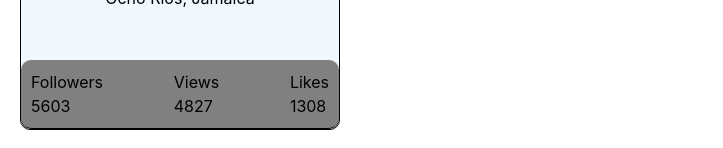
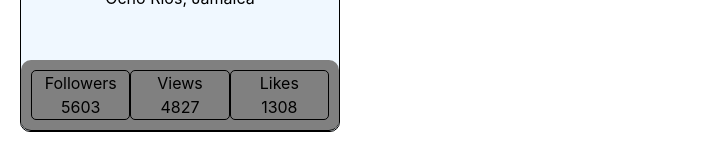
Before and after one commit to Mrszlv/goit-react-hw-01, a React (Vite) app: page / in a window 1280 px wide. Shown: the part 293-441 px from the top of the page, without its empty margins (0-723 px from the left). Built offline with nearby package versions, Linux system fonts and the light colour scheme.

Commit message:
to-main-05

```diff
--- a/src/components/Profile/Profile.module.css
+++ b/src/components/Profile/Profile.module.css
@@ -37,8 +37,12 @@
 }
 
 .itemProfile{
+    width: 100px;
     display: flex;
     flex-direction: column;
     color: black;
+    border: 1px solid black;
+    border-radius: 5px;
+    align-items: center;
 
 }
```
